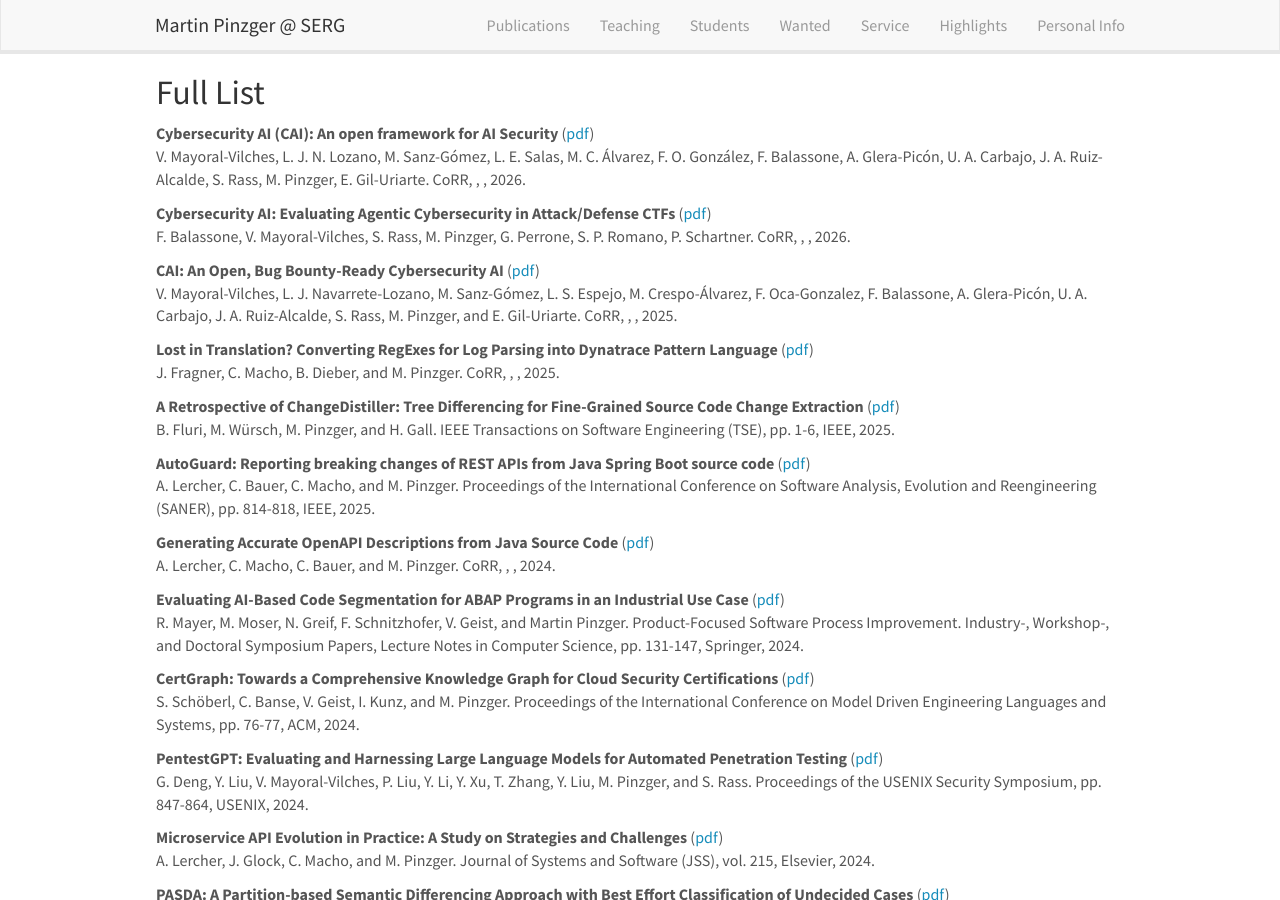
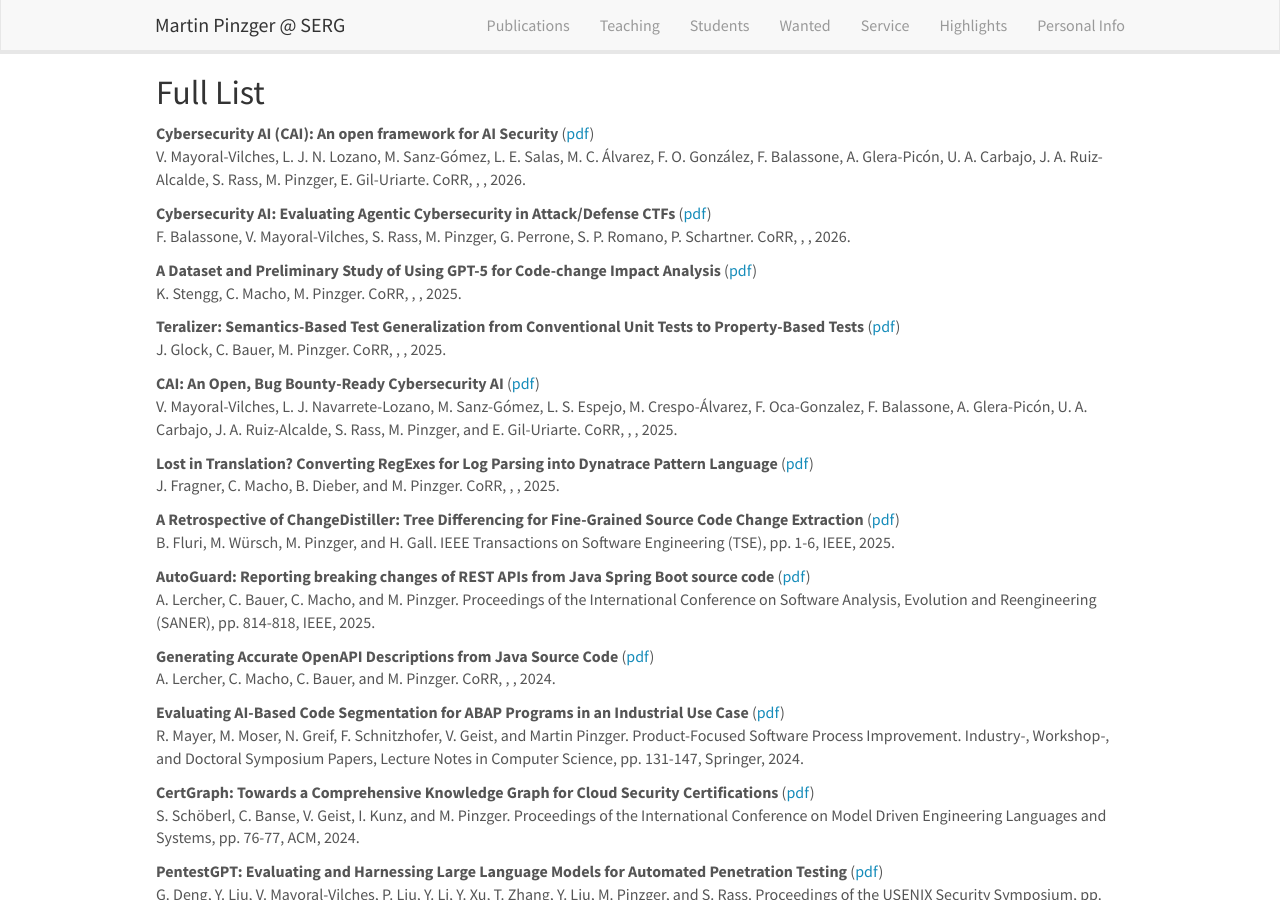
Before and after one commit to pinzger/pinzger.github.io, a Jekyll site: the page built from _pages/publications.md, in a window 1280 px wide and 900 px high, scrolled down 1326 px. Built offline with Jekyll 4.4.1, drawn with Linux system fonts in a browser that asks for light colours; nearby versions of some CDN libraries.

Commit message:
updated pubs and news

```diff
--- a/_data/news.yml
+++ b/_data/news.yml
@@ -1,3 +1,6 @@
+- date: <strong>January 2026</strong>
+  headline: "Proud to be part of the <a href=\"https://github.com/aliasrobotics/cai\">Cybersecurity AI</a> (CAI) framework developed by Alias Robotics. CAI has created quite some momentum, reaching more than 6.9k stars on GitHub within less than a year!"
+
 - date: <strong>June 2025</strong>
   headline: "Joined the PC of <a href=\"https://conf.researchr.org/home/msr-2026\">MSR 2026</a> co-located with <a href=\"https://conf.researchr.org/home/icse-2026\">ICSE 2026</a> in Rio de Janeiro, Brazil."
 
--- a/_data/publist.yml
+++ b/_data/publist.yml
@@ -11,7 +11,6 @@
     display: pdf
   highlight:
 
-
 - title: "Cybersecurity AI: Evaluating Agentic Cybersecurity in Attack/Defense CTFs"
   image:
   authors: F. Balassone, V. Mayoral-Vilches, S. Rass, M. Pinzger, G. Perrone, S. P. Romano, P. Schartner
@@ -24,6 +23,34 @@
     url: ../papers/Vilches2026-CAI-eval.pdf
     display: pdf
   highlight:
+
+
+- title: "A Dataset and Preliminary Study of Using GPT-5 for Code-change Impact Analysis"
+  image:
+  authors: K. Stengg, C. Macho, M. Pinzger
+  proceedings: CoRR
+  pages:
+  publisher:
+  year: 2025
+  description:
+  link:
+    url: ../papers/Stengg2025-ciadataset.pdf
+    display: pdf
+  highlight:
+
+- title: "Teralizer: Semantics-Based Test Generalization from Conventional Unit Tests to Property-Based Tests"
+  image:
+  authors: 	J. Glock, C. Bauer, M. Pinzger
+  proceedings: CoRR
+  pages:
+  publisher:
+  year: 2025
+  description:
+  link:
+    url: ../papers/Glock2025-teralizer.pdf
+    display: pdf
+  highlight:
+
 
 - title: "CAI: An Open, Bug Bounty-Ready Cybersecurity AI"
   image:
```
Also changed, not shown: _pages/service.md (+1 -1 lines), 2 other files.
